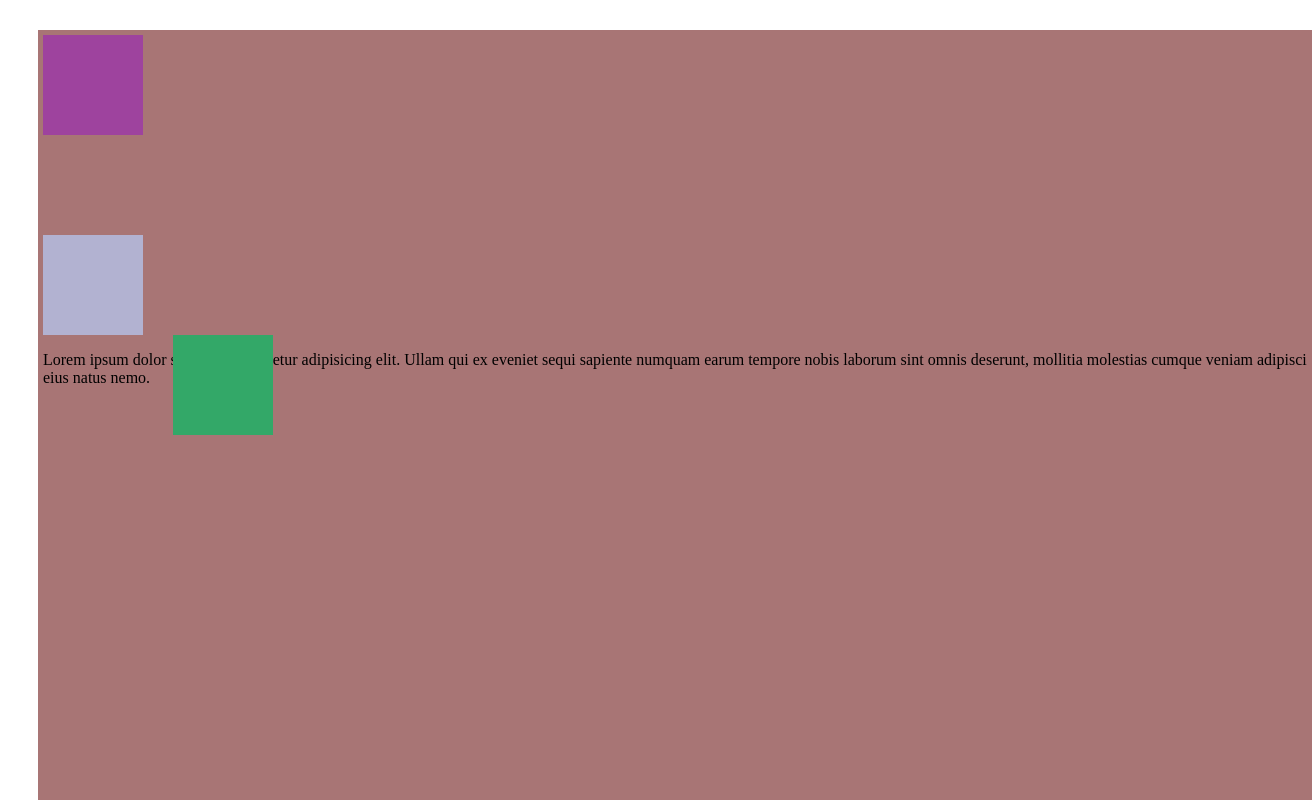
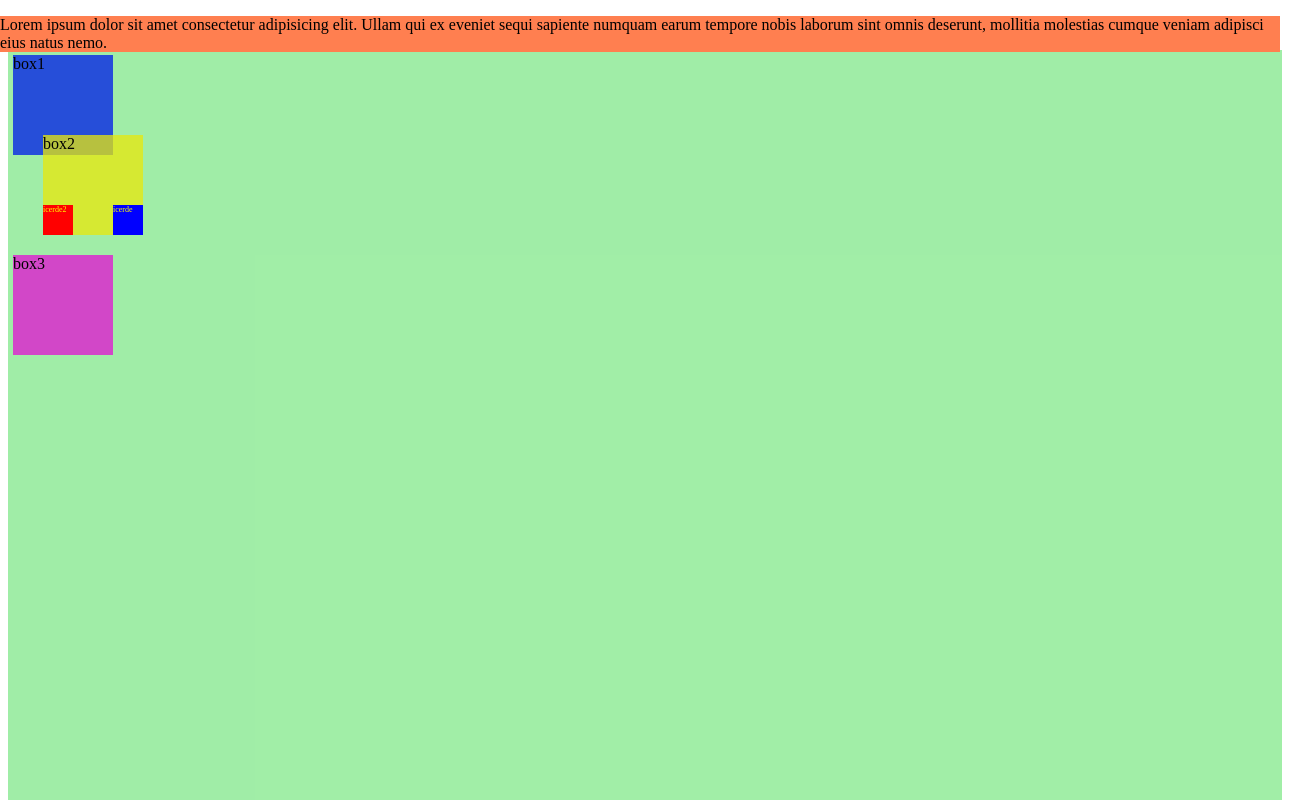
Before and after one commit to AliAksoyy/repo, a plain HTML site: page session-5/position.html in a window 1280 px wide. Shown: the top 800 px of the page, 1312 px wide, since content can reach past the window. Drawn offline with Linux system fonts and the light colour scheme.

Commit message:
fifth commit

```diff
--- a/session-5/position.css
+++ b/session-5/position.css
@@ -1,25 +1,74 @@
-.main {
+.main{
     width: 100%;
-    background-color:rgb(168, 117, 117);
+    background-color:rgba(125, 231, 134, 0.726) ;
     height: 1000px;
-    margin: 30px;
+    /* margin: 30px; */
     padding: 5px;
+    position: relative;
+    margin-top: 50px;
 }
-.box1 {
+
+.box1{
+    width: 100px;
+
+    /* margin: auto; */
+    /* border-radius: 20px; */
+    height: 100px;
+    background-color: rgba(8, 38, 231, 0.801);
+    /* position: fixed; */
+    position: relative;
+    top: 0;
+    left: 0px;
+    z-index: 1;
+}
+.box2{
     width: 100px;
     height: 100px;
-    background-color: rgb(158, 67, 158);
-}
-.box2 {
-    width: 100px;
-    height: 100px;
-    background-color: rgb(51, 168, 104);
-    position:relative;
-    top: 200px;
-    left: 130px;
+    background-color: rgba(232, 232, 13, 0.753);
+    position: relative;
+    bottom: 20px;
+    /* top: 20px;
+    left: 30px; */
+    left: 30px;
+    z-index: 2;
 }
 .box3{
     width: 100px;
     height: 100px;
-    background-color: rgb(178, 178, 209);
+    background-color: rgba(229, 7, 214, 0.721);
+    /* position: absolute; */
+    /* top: 20px;
+    left: 80px; */
+    position: relative;
+    left: 0;
+    /* bottom: 65px; */
+    z-index: 50;
 }
+
+#icerde{
+    width: 30px;
+    height: 30px;
+    background-color: blue;
+    font-size: .5rem;
+    color: yellow;
+    position: absolute;
+    bottom: 0;
+    right: 0;
+}
+#icerde2{
+    width: 30px;
+    height: 30px;
+    background-color: rgb(255, 0, 0);
+    font-size: .5rem;
+    color: yellow;
+    position: absolute;
+    bottom: 0;
+    left: 0;
+}
+
+#paragraf{
+    background-color: coral;
+    position:fixed;
+    top: 0px;
+    left: 0;
+}
--- a/session-5/position.html
+++ b/session-5/position.html
@@ -5,14 +5,19 @@
     <meta http-equiv="X-UA-Compatible" content="IE=edge">
     <meta name="viewport" content="width=device-width, initial-scale=1.0">
     <link rel="stylesheet" href="position.css">
-    <title>Position</title>
+    <title>Document</title>
 </head>
 <body>
+
     <div class="main">
-        <div class="box1"></div>
-        <div class="box2"></div>
-        <div class="box3"></div>
-        <p>Lorem ipsum dolor sit amet consectetur adipisicing elit. Ullam qui ex eveniet sequi sapiente numquam earum tempore nobis laborum sint omnis deserunt, mollitia molestias cumque veniam adipisci eius natus nemo.</p>
+        <div class="box1">box1</div>
+        <div class="box2">box2
+            <div id="icerde">icerde</div>
+            <div id="icerde2">icerde2</div>
+        </div>
+        <div class="box3">box3</div>
+        <p id="paragraf">Lorem ipsum dolor sit amet consectetur adipisicing elit. Ullam qui ex eveniet sequi sapiente numquam earum tempore nobis laborum sint omnis deserunt, mollitia molestias cumque veniam adipisci eius natus nemo.</p>
     </div>
+
 </body>
 </html>
```
Also changed, not shown: session-5/list.html (added, +18 -0 lines).
